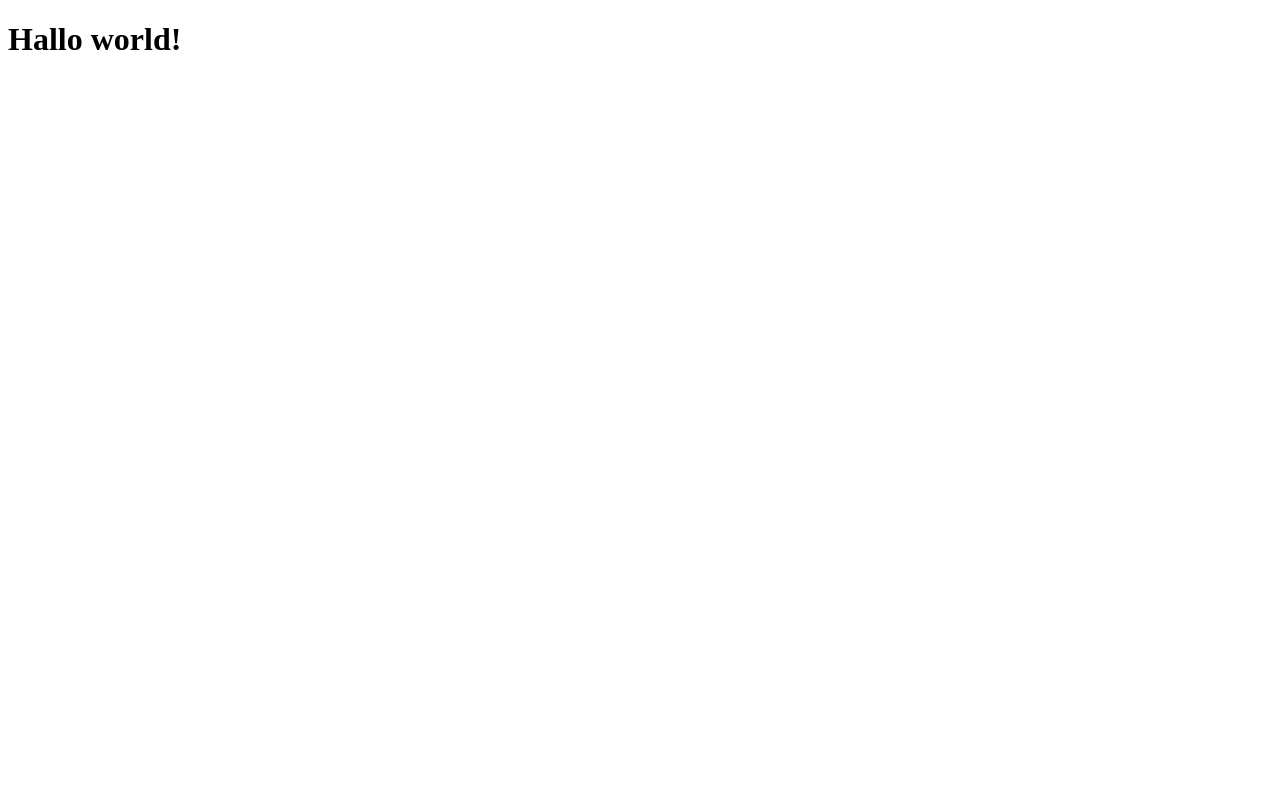
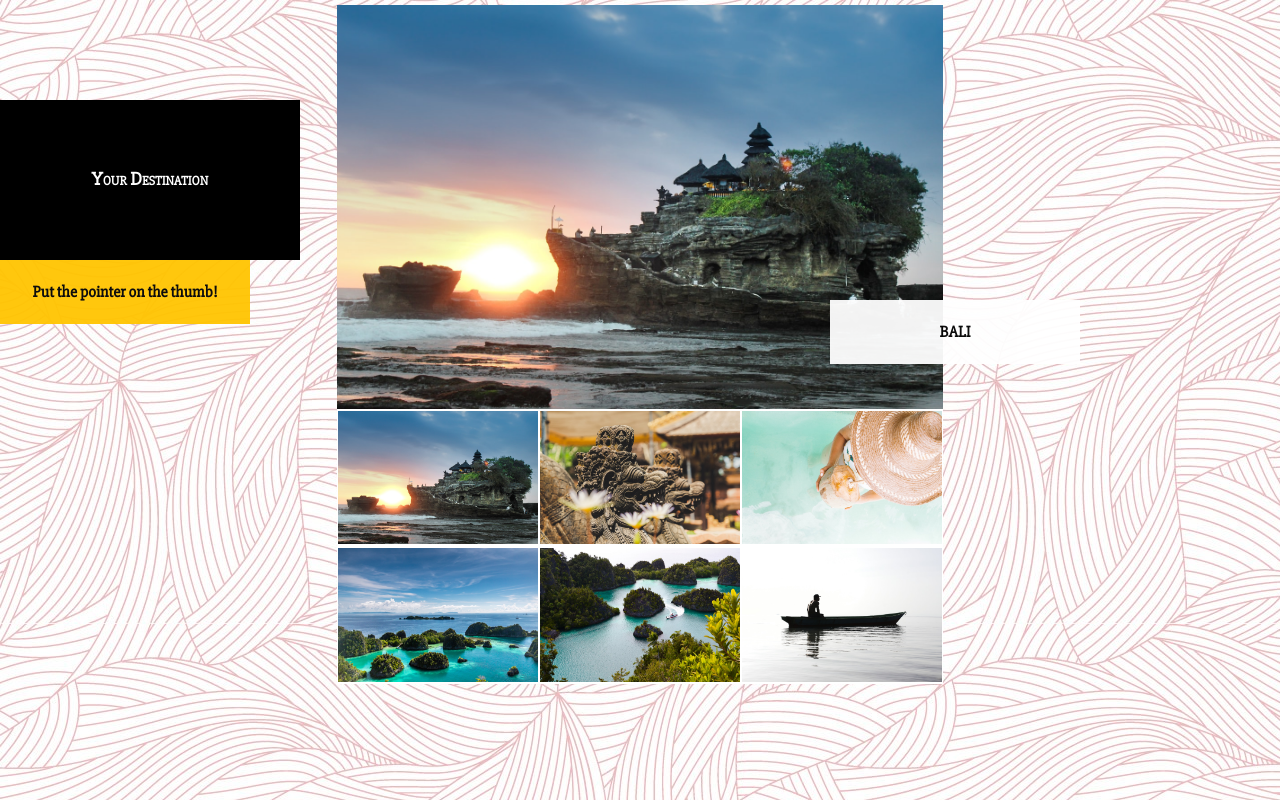
Before and after one commit to immhrmwn/immhrmwn.github.io, a plain HTML site: page index.html in a window 1280 px wide. Drawn offline with Linux system fonts and the light colour scheme.

Commit message:
penambahan script dan style

```diff
--- a/index.html
+++ b/index.html
@@ -3,9 +3,32 @@
 <head>
     <meta charset="UTF-8">
     <meta name="viewport" content="width=device-width, initial-scale=1.0">
-    <title>Document</title>
+    <link href="style.css" rel="stylesheet" type="text/css">
+    <link href="https://fonts.googleapis.com/css?family=Slabo+27px" rel="stylesheet">
+    <link rel="icon" type="image/png" href=".//img/icon.png">
+    <title>Your Destination</title>
 </head>
 <body>
-    <h1>Hallo world!</h1>
+    <header>
+        <h3>Your Destination</h3>
+    </header>
+    <div class='guide'>
+        <h4>Put the pointer on the thumb!</h4>
+    </div>
+    <section>
+        <img src="img/1.jpeg" class="display" width="100%">
+        <div class="button">
+            <img src="img/1.jpeg" class="btn" id='bali'>
+            <img src="img/2.jpeg" class="btn" id='patung'>
+            <img src="img/3.jpeg" class="btn" id='kelapa'>
+            <img src="img/4.jpeg" class="btn" id='raja'>
+            <img src="img/5.jpeg" class="btn" id='ampat'>
+            <img src="img/6.jpeg" class="btn" id='mantau'>
+        </div>
+    </section>
+    <div class='main'>
+        <h4 id="destination">BALI</h4>
+    </div>
+    <script src="script.js"></script>
 </body>
 </html>
--- /dev/null
+++ b/script.js
@@ -0,0 +1,31 @@
+const section = document.getElementsByTagName('section')[0]
+const display = document.querySelector('.display')
+const button = document.querySelectorAll('.btn')
+const destination = document.getElementById('destination')
+
+section.addEventListener('mouseover', function(e) {
+    if(e.target.className == 'btn') {
+        display.src = e.target.src;
+
+        button.forEach(function(btn) {
+            btn.className = 'btn'
+        })
+
+        e.target.classList.add('active');
+
+        if(e.target.id == 'patung'){
+            destination.innerHTML = 'PATUNG'
+        } else if (e.target.id == 'bali'){
+            destination.innerHTML = 'BALI'
+        } else if (e.target.id == 'kelapa'){
+            destination.innerHTML = 'WONDERFUL KELAPA'
+        } else if (e.target.id == 'raja'){
+            destination.innerHTML = 'RAJA AMPAT'
+        } else if (e.target.id == 'ampat'){
+            destination.innerHTML = 'RAJA AMPAT LAGI'
+        } else if (e.target.id == 'mantau'){
+            destination.innerHTML = 'MANCING MANIA'
+        }
+    }
+
+})
--- /dev/null
+++ b/style.css
@@ -0,0 +1,69 @@
+* {
+    padding: 0;
+    margin: 0;
+    box-sizing: border-box;
+    line-height: 0;
+}
+
+body {
+    background-image: url(img/bg2.jpg);
+    text-align: center;
+    font-family: 'Slabo 27px', serif ;
+}
+
+header {
+    background-color: black;
+    padding: 5em;
+    position: fixed;
+    width: 300px;
+    top: 100px;
+}
+
+h3 {
+    color: white;
+    font-variant: small-caps;
+}
+
+/* progress */
+.main {
+    background-color: white;
+    opacity: 0.95;
+    padding: 2em;
+    position: absolute;
+    width: 250px;
+    top: 300px;
+    right: 200px;
+}
+
+.guide {
+    background-color: #ffc400;
+    opacity: 0.95;
+    padding: 2em;
+    position: fixed;
+    width: 250px;
+    top: 260px;
+    left: 0;
+}
+
+/* progress */
+
+section {
+    width: 606px;
+    margin: 5px auto;
+    overflow: auto;
+    background-color: white;
+}
+
+.btn {
+    width: 200px;
+    float: left;
+    margin: 2px 1px;
+}
+
+.btn:hover {
+    opacity: 0.5;
+}
+
+.active {
+    opacity: 0.5;
+}
```
Also changed, not shown: img/1.jpeg (added), img/2.jpeg (added), img/3.jpeg (added), img/4.jpeg (added), img/5.jpeg (added), img/6.jpeg (added), img/bg2.jpg (added), img/icon.png (added).
